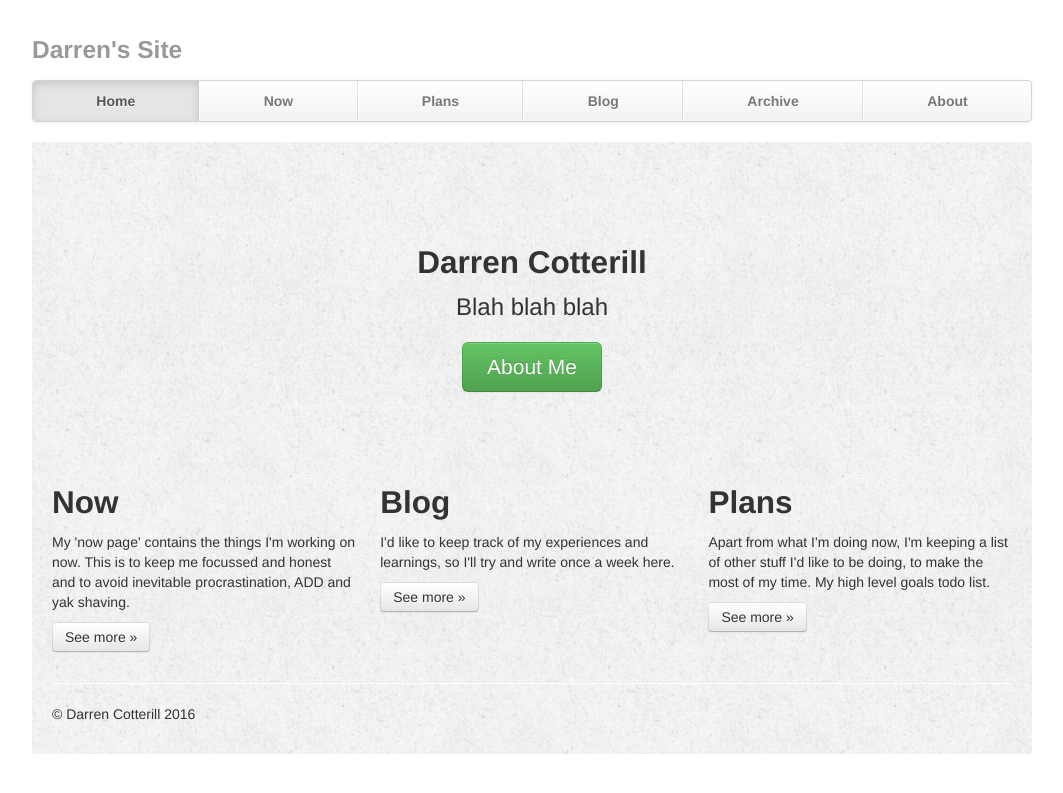
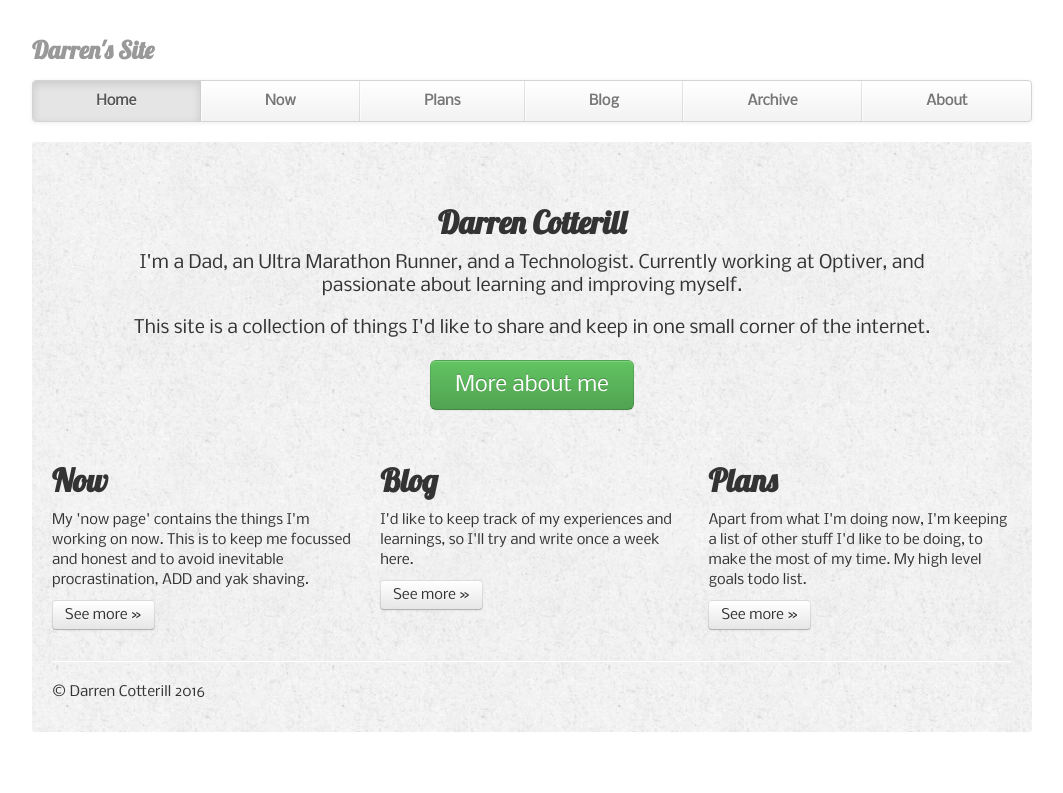
Before and after one commit to DCotterill/DCotterill.github.io, a Jekyll site: the page built from index.html, in a window 1280 px wide. Shown: the top 793 px of the page, without its empty margins (108-1171 px from the left). Built offline with Jekyll 4.4.1, drawn with Linux system fonts in a browser that asks for light colours; nearby versions of some CDN libraries; some web fonts are replaced.

Commit message:
Change fonts and some style

```diff
--- a/_layouts/default.html
+++ b/_layouts/default.html
@@ -8,11 +8,25 @@
     <meta name="author" content="">
 
     <!-- Le styles -->
+    <link href='http://fonts.googleapis.com/css?family=Corben:bold' rel='stylesheet' type='text/css'>
+    <link href='http://fonts.googleapis.com/css?family=Nobile' rel='stylesheet' type='text/css'>
+    <link href='http://fonts.googleapis.com/css?family=Lobster' rel='stylesheet' type='text/css'>
+    <link href='http://fonts.googleapis.com/css?family=Cabin' rel='stylesheet' type='text/css'>
+
     <link href="/css/bootstrap.css" rel="stylesheet">
+
     <style type="text/css">
       body {
         padding-top: 20px;
         padding-bottom: 60px;
+      }
+
+      h1, h2, h3 {
+          font-family: 'Lobster', Georgia, Times, serif;
+      }
+
+      p, a {
+          font-family: 'Nobile', Helvetica, Arial, sans-serif;
       }
 
       /* Custom container */
@@ -35,7 +49,8 @@
 
       /* Main marketing message and sign up button */
       .jumbotron {
-        margin: 80px 0;
+        margin: 40px 60px;
+
         text-align: center;
       }
       .jumbotron h1 {
@@ -43,7 +58,7 @@
         line-height: 1;
       }
       .jumbotron .lead {
-        font-size: 24px;
+        font-size: 18px;
         line-height: 1.25;
       }
       .jumbotron .btn {
@@ -53,12 +68,11 @@
 
       /* Supporting marketing content */
       .marketing {
-        margin: 60px 0;
+        margin: 40px 0;
       }
       .marketing p + h4 {
-        margin-top: 28px;
+        margin-top: 8px;
       }
-
 
       /* Customize the navbar links to be fill the entire space of the .navbar */
       .navbar .navbar-inner {
@@ -88,6 +102,7 @@
         border-right: 0;
         border-radius: 0 3px 3px 0;
       }
+
     </style>
     <link href="/css/bootstrap-responsive.css" rel="stylesheet">
 
--- a/index.html
+++ b/index.html
@@ -6,8 +6,9 @@ title: Darren Cotterill
 <!-- Jumbotron -->
 <div class="jumbotron">
     <h2>Darren Cotterill</h2>
-    <p class="lead"> Blah blah blah</p>
-    <a class="btn btn-large btn-success" href="#">About Me</a>
+    <p class="lead"> I'm a Dad, an Ultra Marathon Runner, and a Technologist. Currently working at Optiver, and passionate about learning and improving myself.</p>
+    <p class="lead"> This site is a collection of things I'd like to share and keep in one small corner of the internet.</p>
+    <a class="btn btn-large btn-success" href="#">More about me</a>
 </div>
 
 <!-- Example row of columns -->
```
